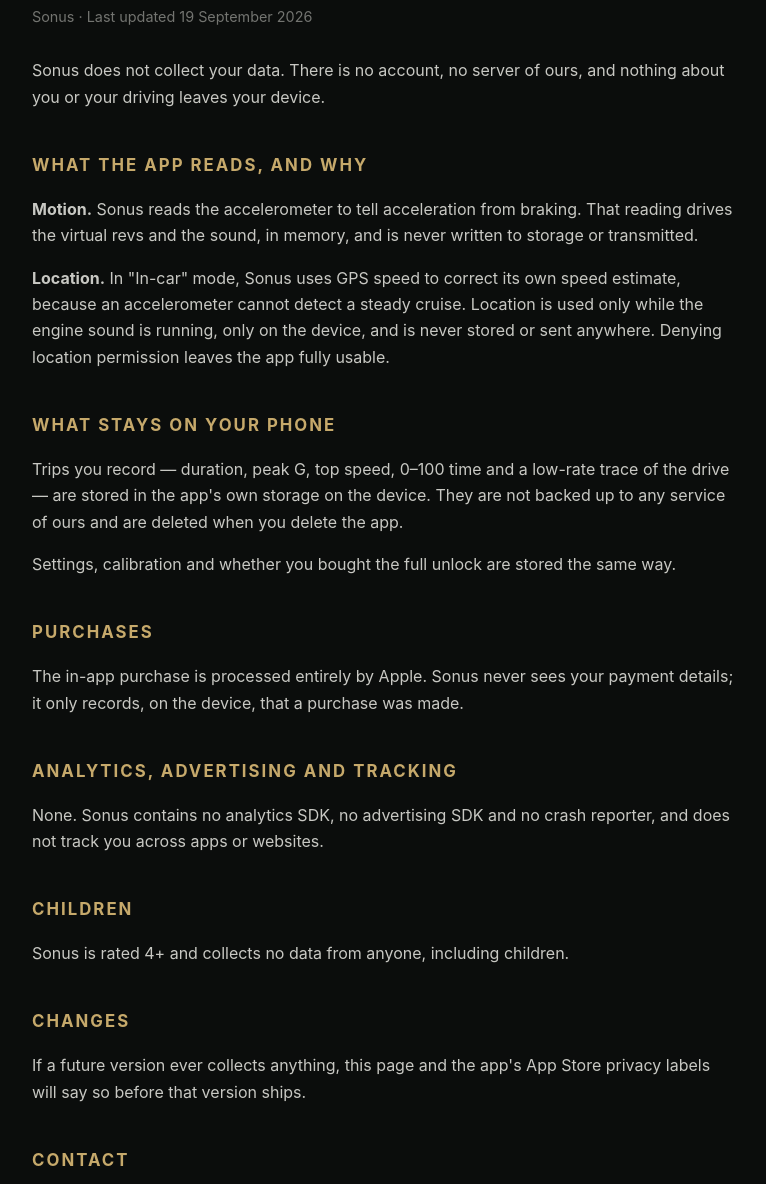
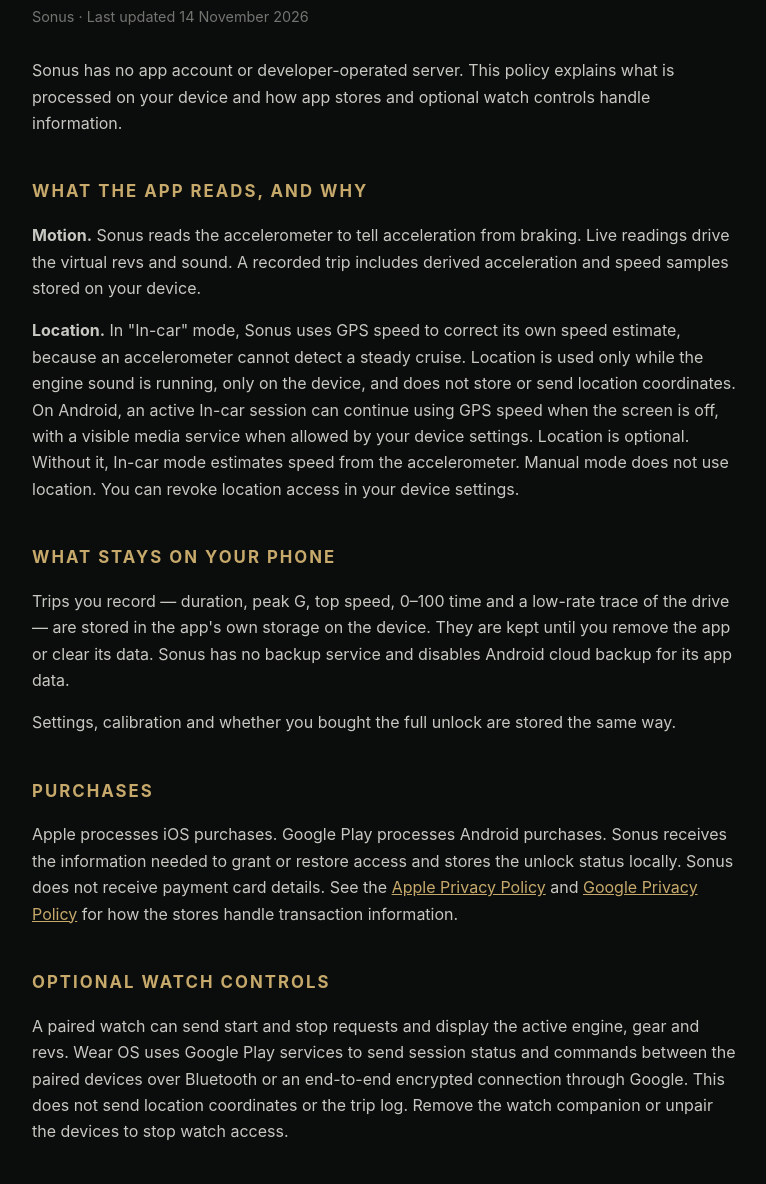
Before and after one commit to wxkkk/sonus-site, a plain HTML site: page privacy.html in a window 1280 px wide. Shown: the part 101-1285 px from the top of the page, without its empty margins (256-1022 px from the left). Drawn offline with Linux system fonts and the light colour scheme.

Commit message:
Cover Android and Wear OS in the Sonus privacy policy

```diff
--- a/privacy.html
+++ b/privacy.html
@@ -21,43 +21,60 @@
 <body>
 <main>
   <h1>Privacy Policy</h1>
-  <p class="date">Sonus · Last updated 19 September 2026</p>
+  <p class="date">Sonus · Last updated 14 November 2026</p>
 
-  <p>Sonus does not collect your data. There is no account, no server of ours,
-  and nothing about you or your driving leaves your device.</p>
+  <p>Sonus has no app account or developer-operated server. This policy explains
+  what is processed on your device and how app stores and optional watch
+  controls handle information.</p>
 
   <h2>What the app reads, and why</h2>
   <p><strong>Motion.</strong> Sonus reads the accelerometer to tell acceleration
-  from braking. That reading drives the virtual revs and the sound, in memory,
-  and is never written to storage or transmitted.</p>
+  from braking. Live readings drive the virtual revs and sound. A recorded trip includes
+  derived acceleration and speed samples stored on your device.</p>
   <p><strong>Location.</strong> In "In-car" mode, Sonus uses GPS speed to correct
   its own speed estimate, because an accelerometer cannot detect a steady cruise.
   Location is used only while the engine sound is running, only on the device,
-  and is never stored or sent anywhere. Denying location permission leaves the
-  app fully usable.</p>
+  and does not store or send location coordinates. On Android, an active
+  In-car session can continue using GPS speed when the screen is off, with a
+  visible media service when allowed by your device settings. Location is
+  optional. Without it, In-car mode estimates speed from the accelerometer.
+  Manual mode does not use location. You can revoke location access in your
+  device settings.</p>
 
   <h2>What stays on your phone</h2>
   <p>Trips you record — duration, peak G, top speed, 0–100 time and a low-rate
   trace of the drive — are stored in the app's own storage on the device. They
-  are not backed up to any service of ours and are deleted when you delete the
-  app.</p>
+  are kept until you remove the app or clear its data. Sonus has no backup
+  service and disables Android cloud backup for its app data.</p>
   <p>Settings, calibration and whether you bought the full unlock are stored the
   same way.</p>
 
   <h2>Purchases</h2>
-  <p>The in-app purchase is processed entirely by Apple. Sonus never sees your
-  payment details; it only records, on the device, that a purchase was made.</p>
+  <p>Apple processes iOS purchases. Google Play processes Android purchases.
+  Sonus receives the information needed to grant or restore access and stores
+  the unlock status locally. Sonus does not receive payment card details.
+  See the <a href="https://www.apple.com/legal/privacy/">Apple Privacy Policy</a>
+  and <a href="https://policies.google.com/privacy">Google Privacy Policy</a>
+  for how the stores handle transaction information.</p>
+
+  <h2>Optional watch controls</h2>
+  <p>A paired watch can send start and stop requests and display the active
+  engine, gear and revs. Wear OS uses Google Play services to send session
+  status and commands between the paired devices over Bluetooth or an
+  end-to-end encrypted connection through Google. This does not send location
+  coordinates or the trip log. Remove the watch companion or unpair the
+  devices to stop watch access.</p>
 
   <h2>Analytics, advertising and tracking</h2>
   <p>None. Sonus contains no analytics SDK, no advertising SDK and no crash
   reporter, and does not track you across apps or websites.</p>
 
   <h2>Children</h2>
-  <p>Sonus is rated 4+ and collects no data from anyone, including children.</p>
+  <p>Sonus is designed for vehicle enthusiasts. We do not knowingly collect
+  personal information from children.</p>
 
   <h2>Changes</h2>
-  <p>If a future version ever collects anything, this page and the app's App
-  Store privacy labels will say so before that version ships.</p>
+  <p>If a future version ever collects anything, this page and the applicable app-store privacy disclosures will say so before that version ships.</p>
 
   <h2>Contact</h2>
   <p>Questions about this policy: <a href="mailto:nicholas_wpf@outlook.com">nicholas_wpf@outlook.com</a></p>
```
Also changed, not shown: privacy-zh.html (+27 -28 lines).
